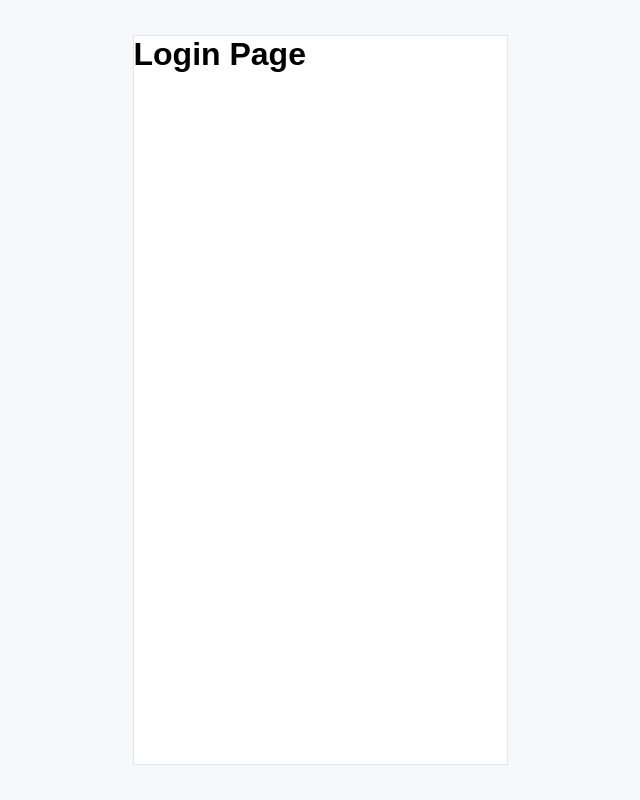
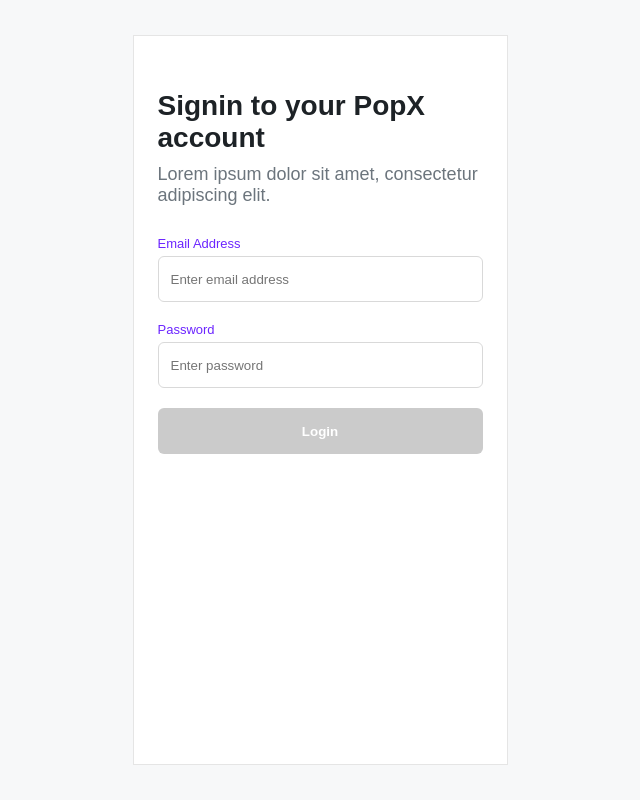
Before and after one commit to Praveen775D/popx-assignment, a React (Vite) app: page /login in a window 1280 px wide. Shown: the whole page, without its empty margins (320-960 px from the left). Built offline with nearby package versions, Linux system fonts and the light colour scheme.

Commit message:
Implement login screen

```diff
--- a/src/pages/Login.jsx
+++ b/src/pages/Login.jsx
@@ -1,9 +1,42 @@
+import { useNavigate } from "react-router-dom";
 import MobileContainer from "../components/MobileContainer";
+import "../styles/login.css";
 
 export default function Login() {
+  const navigate = useNavigate();
+
   return (
     <MobileContainer>
-      <h1>Login Page</h1>
+      <div className="page-container">
+        <h1 className="page-title">
+          Signin to your PopX account
+        </h1>
+
+        <p className="page-subtitle">
+          Lorem ipsum dolor sit amet,
+          consectetur adipiscing elit.
+        </p>
+
+        <div className="input-group">
+          <label>Email Address</label>
+          <input placeholder="Enter email address" />
+        </div>
+
+        <div className="input-group">
+          <label>Password</label>
+          <input
+            type="password"
+            placeholder="Enter password"
+          />
+        </div>
+
+        <button
+          className="login-submit"
+          onClick={() => navigate("/account")}
+        >
+          Login
+        </button>
+      </div>
     </MobileContainer>
   );
 }
--- /dev/null
+++ b/src/styles/login.css
@@ -0,0 +1,48 @@
+.page-container {
+  padding: 24px;
+}
+
+.page-title {
+  font-size: 28px;
+  font-weight: 700;
+  color: #1d2226;
+  margin-top: 30px;
+  margin-bottom: 10px;
+}
+
+.page-subtitle {
+  color: #6c757d;
+  font-size: 18px;
+  margin-bottom: 30px;
+}
+
+.input-group {
+  margin-bottom: 20px;
+}
+
+.input-group label {
+  display: block;
+  color: #6c25ff;
+  font-size: 13px;
+  margin-bottom: 5px;
+}
+
+.input-group input {
+  width: 100%;
+  height: 46px;
+  padding: 0 12px;
+  border: 1px solid #d9d9d9;
+  border-radius: 6px;
+  outline: none;
+}
+
+.login-submit {
+  width: 100%;
+  height: 46px;
+  border: none;
+  border-radius: 6px;
+  background: #cbcbcb;
+  color: white;
+  font-weight: 600;
+  cursor: pointer;
+}
```
